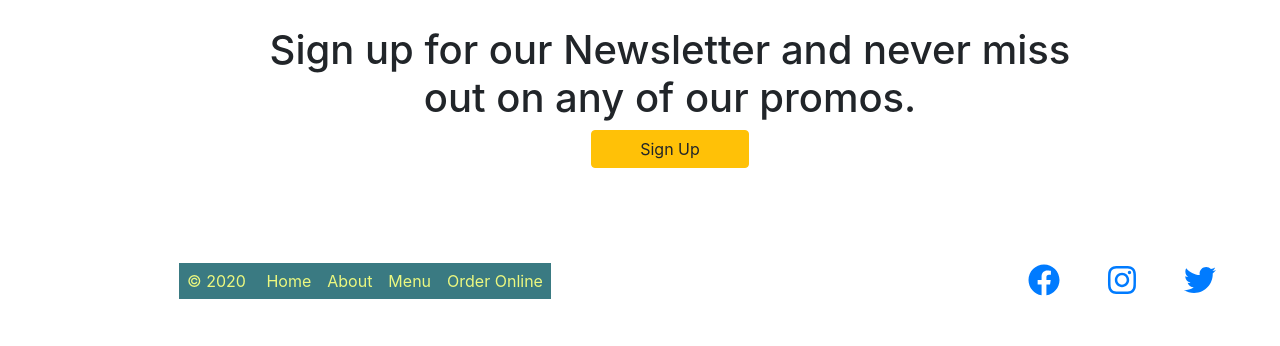
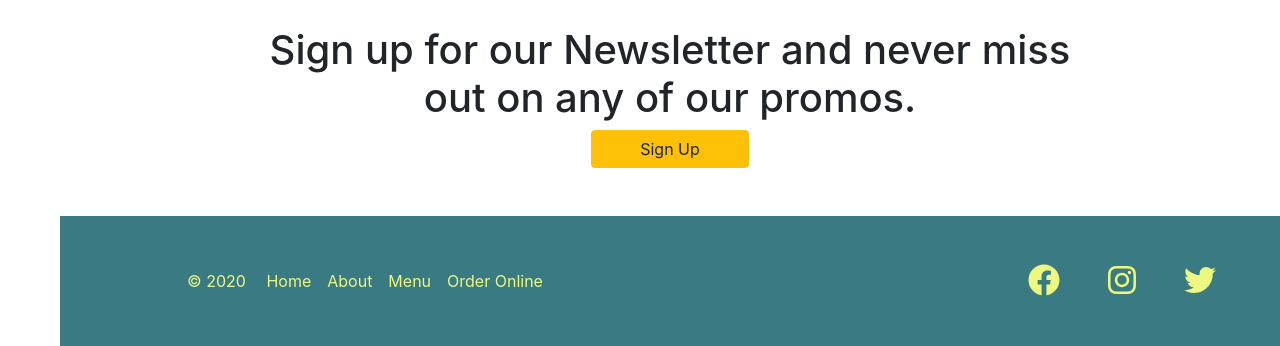
Before and after one commit to BrightonDube/TazzaCaffe, a Gatsby site: page / in a window 1280 px wide. Shown: the part 1607-1953 px from the top of the page. Built offline with nearby package versions, Linux system fonts and the light colour scheme; Gatsby itself is replaced by a stand-in of ours.

Commit message:
add footer

```diff
--- a/src/components/Layout.js
+++ b/src/components/Layout.js
@@ -58,6 +58,23 @@ const Wrapper = styled.div`
   }
   .menu-point:hover {
     background-position: 0% 100%;
+  }
+
+  .footer {
+    background: #3a7a82;
+    color: #ecf87f;
+    a {
+      color: #ecf87f;
+    }
+    #facebook:hover {
+      color: #3b5998;
+    }
+    #instagram:hover {
+      color: #3f729b;
+    }
+    #twitter:hover {
+      color: #00acee;
+    }
   }
 `
 export default function Layout({ children }) {
```
